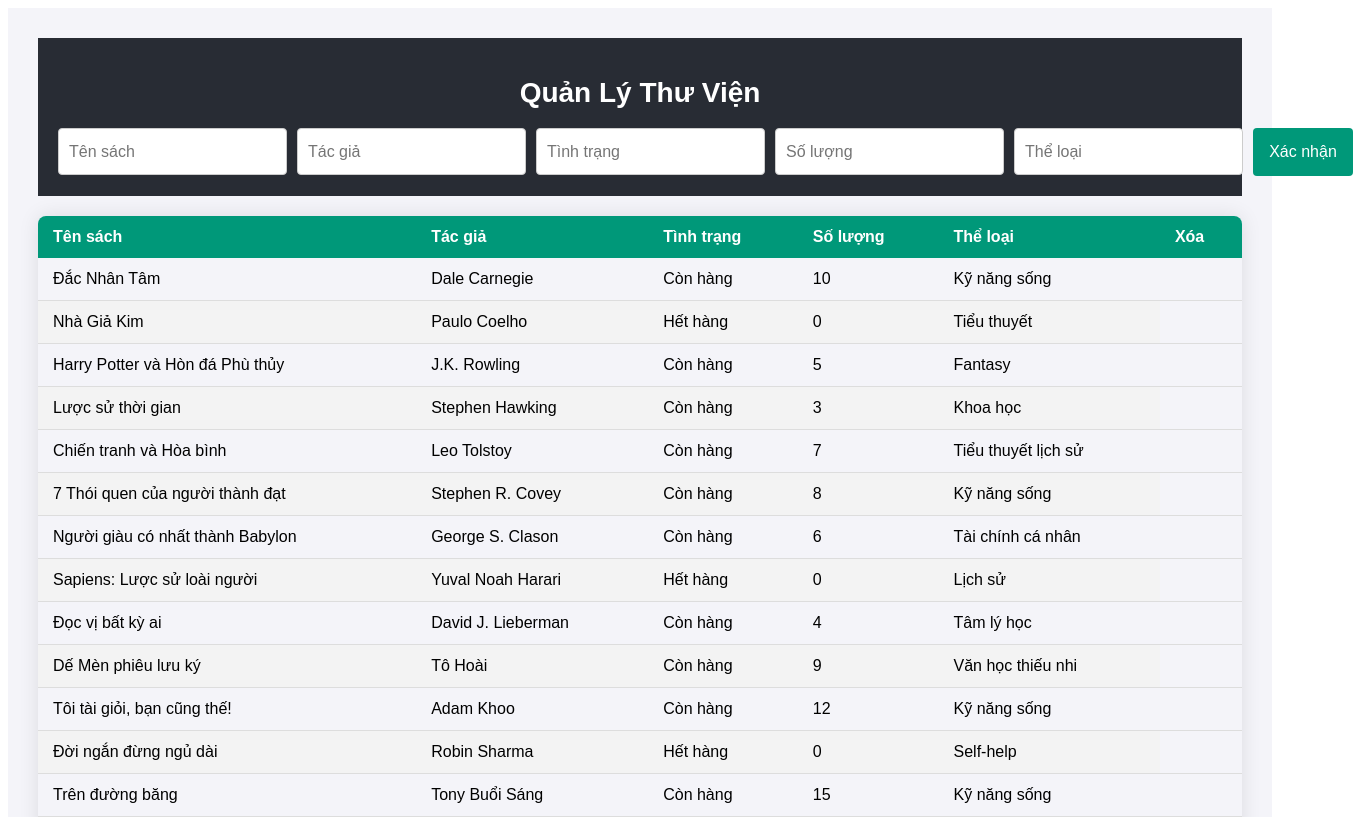
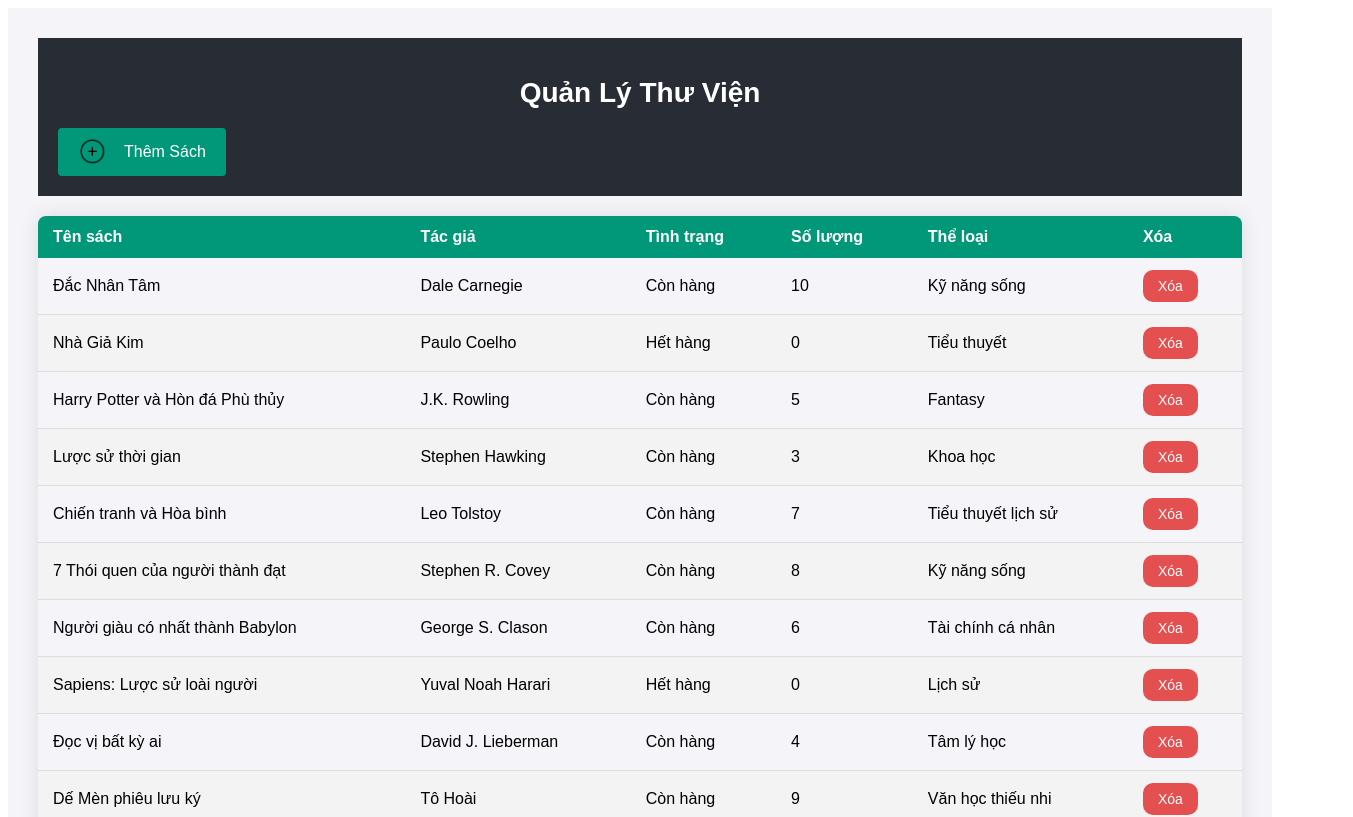
Before and after one commit to vovanhai2005/Library_Management, a React (Create React App) app: page / in a window 1280 px wide. Shown: the top 817 px of the page, 1353 px wide, since content can reach past the window. Built offline with nearby package versions, Linux system fonts and the light colour scheme.

Commit message:
Add delete row button and toggle button for add book

```diff
--- a/src/App.js
+++ b/src/App.js
@@ -1,5 +1,7 @@
 import React, { useState, useEffect } from 'react';
 import './App.css'; // Import file CSS
+import plusIcon from './add.png';
+import cancelIcon from './cancel.png';
 
 function BookList() {
   const [books, setBooks] = useState([]);
@@ -48,6 +50,14 @@ function BookList() {
     window.alert('Thêm sách thành công!');
   };
 
+  const handleDeleteClick = (index) => {
+    if (window.confirm('Bạn có chắc chắn muốn xóa sách này không?')) {
+      const newBooks = [...books];
+      newBooks.splice(index, 1);
+      setBooks(newBooks);
+    }
+  }
+
   const handleInputChange = (e) => {
     const {name , value} = e.target;
     setNewBooks({
@@ -67,10 +77,24 @@ function BookList() {
     });
   };
 
+  const toggleCancelForm = () => {
+    if (window.confirm("Bạn có chắc chắn muốn hủy bỏ thêm sách?")) {
+      setShowAddForm(!showAddForm);
+    }
+  }
+
   return (
     <div className="App">
       <header className="header">
         <h1 className="header-title">Quản Lý Thư Viện</h1>
+        {/* Ẩn nút toggle khi form đang hiển thị */}
+        {!showAddForm && (
+          <button onClick={toggleAddForm} className="add-button toggle-button">
+            <img src={plusIcon} alt="Thêm sách" className="icon" />
+            <span>Thêm Sách</span>
+          </button>
+        )}
+        {showAddForm && (
           <div className="add-book-form">
             {/* Tên sách */}
             <input
@@ -120,7 +144,12 @@ function BookList() {
             <button onClick={handleAddClick} className="add-button">
               <span>Xác nhận</span>
             </button>
+
+            <button onClick={toggleCancelForm} className="cancel-button">
+              <img src={cancelIcon} alt="Xóa lựa chọn" className="icon"></img>
+            </button>
           </div>
+        )}
       </header>
       <table className="book-table">
         <thead>
@@ -141,6 +170,11 @@ function BookList() {
               <td>{book.tình_trạng}</td>
               <td>{book.số_lượng}</td>
               <td>{book.thể_loại}</td>
+              <td>
+                <button className="delete-button" onClick={() => handleDeleteClick(index)}>
+                  Xóa
+                </button>
+              </td>
             </tr>
           ))}
         </tbody>
```
